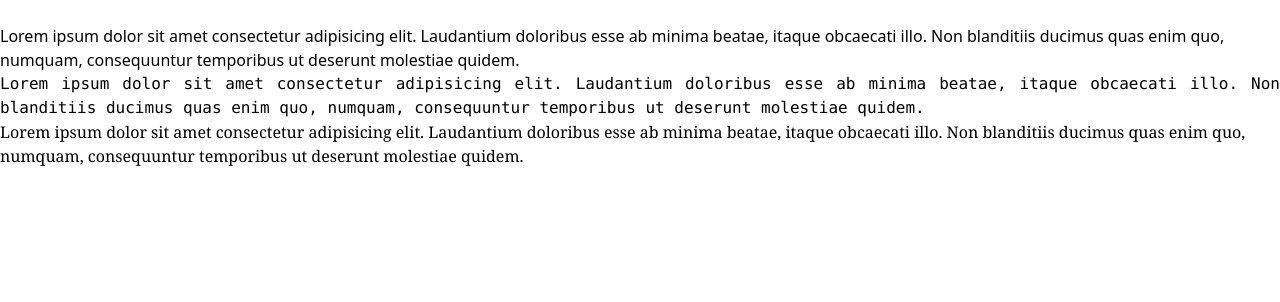
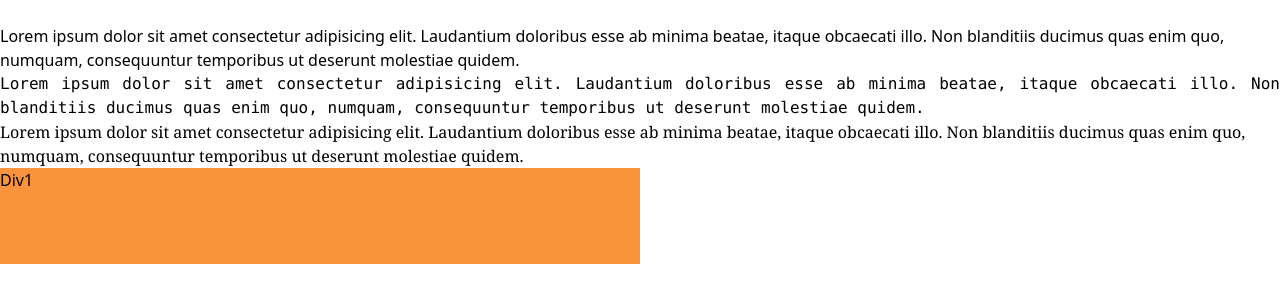
Before and after one commit to omrakibe/Tailwind-CSS, a website built with Vite: page index.html in a window 1280 px wide. Shown: the part 180-482 px from the top of the page. Built offline with nearby package versions, Linux system fonts and the light colour scheme.

Commit message:
learn width height and also background color

```diff
--- a/index.html
+++ b/index.html
@@ -18,5 +18,7 @@
     <p class="font-mono text-justify" >Lorem ipsum dolor sit amet consectetur adipisicing elit. Laudantium doloribus esse ab minima beatae, itaque obcaecati illo. Non blanditiis ducimus quas enim quo, numquam, consequuntur temporibus ut deserunt molestiae quidem.</p>
 
     <p class="font-serif">Lorem ipsum dolor sit amet consectetur adipisicing elit. Laudantium doloribus esse ab minima beatae, itaque obcaecati illo. Non blanditiis ducimus quas enim quo, numquam, consequuntur temporibus ut deserunt molestiae quidem.</p>
+
+    <div class="bg-orange-400 w-1/2 h-24">Div1</div>
 </body>
 </html>
```
